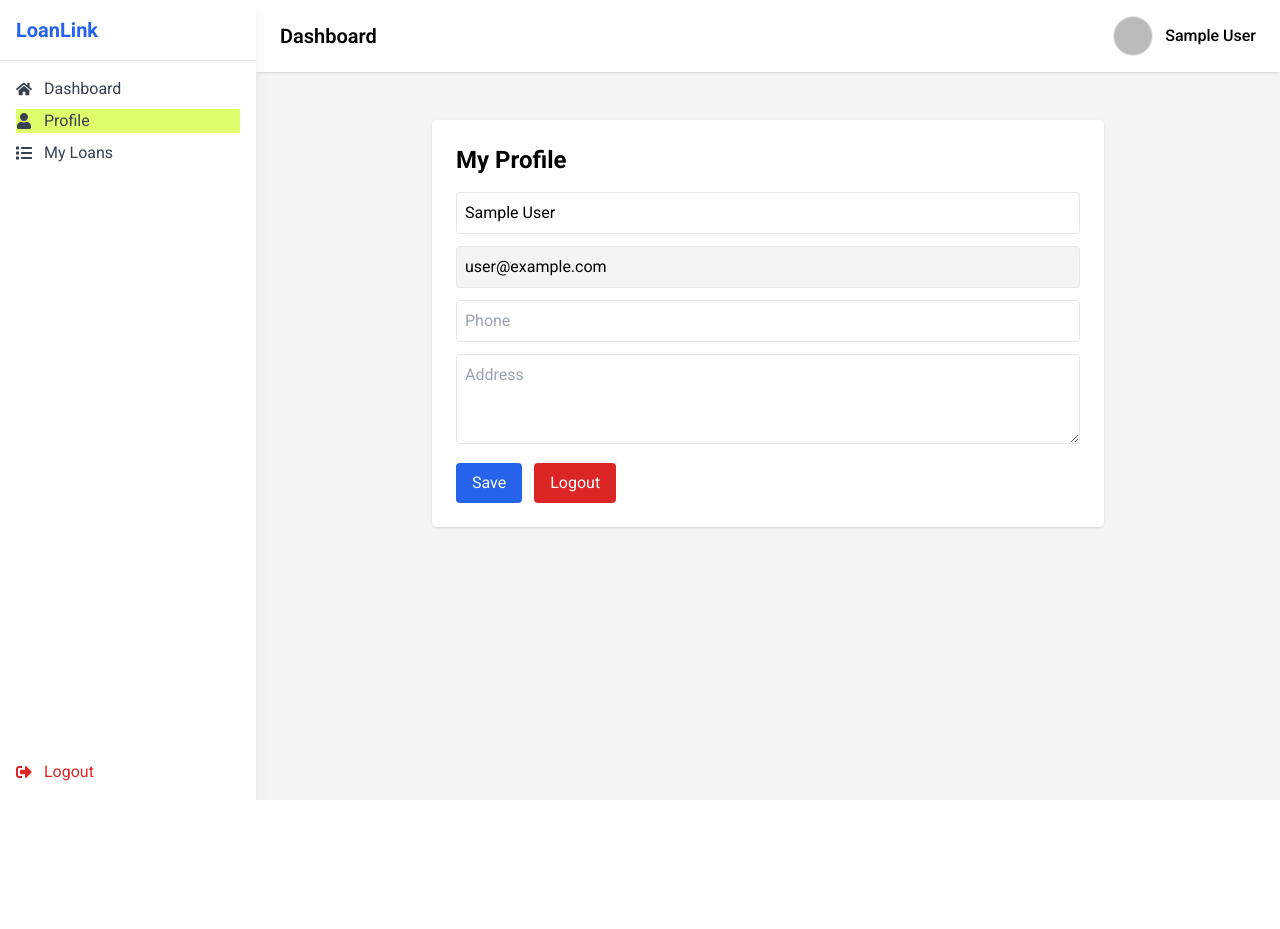
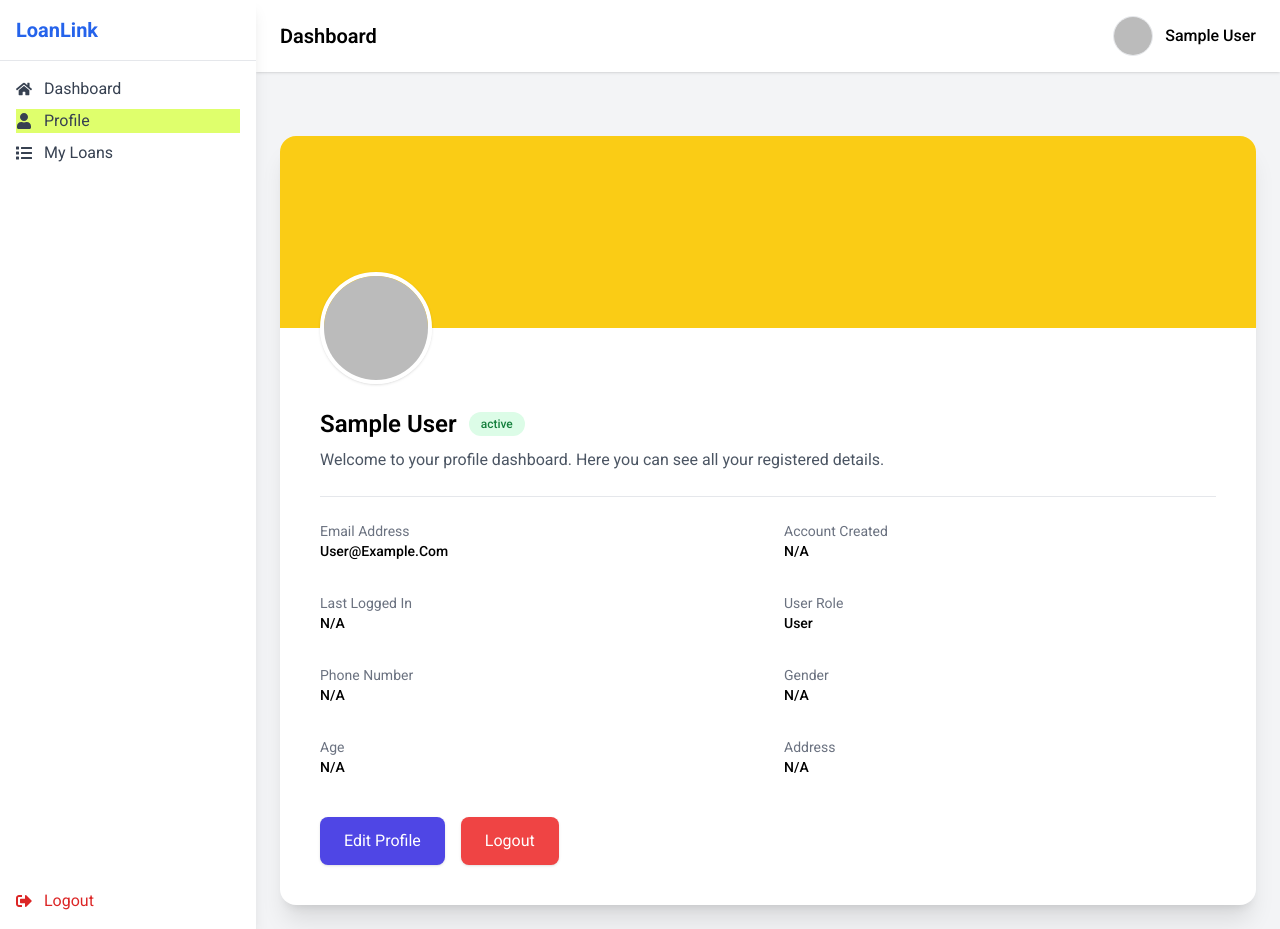
Before and after one commit to mursalin35/LoanLink-Client, a React (Vite) app: page /dashboard/profile in a window 1280 px wide. Before the commit the page ends 800 px from the top, so only its background shows below. Built offline with nearby package versions, Linux system fonts and the light colour scheme; no server answers; sample sign-in values are in the browser's storage.

Commit message:
profile more details added

```diff
--- a/src/pages/Dashboard/MyProfile.jsx
+++ b/src/pages/Dashboard/MyProfile.jsx
@@ -1,4 +1,4 @@
-import React, { useState, useEffect } from "react";
+import React, { useEffect, useState } from "react";
 import useAuth from "../../hooks/useAuth";
 import useAxiosSecure from "../../hooks/useAxiosSecure";
 import { toast } from "react-toastify";
@@ -6,120 +6,112 @@ import { toast } from "react-toastify";
 const Profile = () => {
   const { user, logout } = useAuth();
   const axiosSecure = useAxiosSecure();
-  const [profile, setProfile] = useState({
-    name: "",
-    email: "",
-    phone: "",
-    address: "",
-  });
+
+  const [profile, setProfile] = useState(null);
   const [loading, setLoading] = useState(true);
 
-  // Fetch profile data
   useEffect(() => {
-    if (user) {
-      (async () => {
-        try {
-          const res = await axiosSecure.get(`/users/${user.email}`);
-          if (res.data) {
-            setProfile({
-              name: res.data.name || user.displayName || "",
-              email: res.data.email || user.email,
-              phone: res.data.phone || "",
-              address: res.data.address || "",
-            });
-          } else {
-            setProfile({
-              name: user.displayName || "",
-              email: user.email,
-              phone: "",
-              address: "",
-            });
-          }
-        } catch (err) {
-          setProfile({
-            name: user.displayName || "",
-            email: user.email,
-            phone: "",
-            address: "",
-          });
-        } finally {
-          setLoading(false);
-        }
-      })();
-    }
+    if (!user) return;
+
+    const loadProfile = async () => {
+      try {
+        const { data } = await axiosSecure.get(`/users/${user.email}`);
+        setProfile(data);
+      } catch {
+        setProfile({
+          name: user?.displayName || "User",
+          email: user?.email,
+          role: "user",
+          status: "active",
+        });
+      } finally {
+        setLoading(false);
+      }
+    };
+
+    loadProfile();
   }, [user, axiosSecure]);
 
-  const handleChange = (e) =>
-    setProfile((prev) => ({ ...prev, [e.target.name]: e.target.value }));
-
-  const handleSave = async () => {
-    try {
-      const res = await axiosSecure.patch(
-        `/users/profile/${user.email}`,
-        profile
-      );
-      setProfile(res.data);
-      toast.success("Profile updated successfully");
-    } catch (err) {
-      toast.error("Failed to update profile");
-    }
-  };
-
-  const handleLogout = async () => {
-    try {
-      await logout();
-      toast.success("Logged out successfully");
-    } catch {
-      toast.error("Logout failed");
-    }
-  };
-
-  if (loading) return <p>Loading profile...</p>;
+  if (loading) {
+    return <p className="text-center mt-10">Loading profile...</p>;
+  }
 
   return (
-    <div className="max-w-2xl p-6 bg-white rounded shadow mx-auto mt-6">
-      <h2 className="text-2xl font-bold mb-4">My Profile</h2>
+    <div className="max-w-5xl mx-auto mt-10 bg-white rounded-2xl shadow-xl overflow-hidden">
 
-      <div className="space-y-3">
-        <input
-          name="name"
-          value={profile.name}
-          onChange={handleChange}
-          placeholder="Name"
-          className="w-full border p-2 rounded"
-        />
-        <input
-          name="email"
-          value={profile.email}
-          readOnly
-          className="w-full border p-2 rounded bg-gray-100"
-        />
-        <input
-          name="phone"
-          value={profile.phone}
-          onChange={handleChange}
-          placeholder="Phone"
-          className="w-full border p-2 rounded"
-        />
-        <textarea
-          name="address"
-          value={profile.address}
-          onChange={handleChange}
-          placeholder="Address"
-          className="w-full border p-2 rounded"
-          rows={3}
-        />
+      {/* COVER */}
+      <div className="h-48 bg-yellow-400 relative">
+        <div className="absolute -bottom-14 left-10">
+          <img
+            src={user?.photoURL || "https://i.ibb.co/2kR8YzC/user.png"}
+            alt="Profile"
+            className="w-28 h-28 rounded-full border-4 border-white object-cover shadow"
+          />
+        </div>
+      </div>
 
-        <div className="flex gap-3 mt-3">
+      {/* CONTENT */}
+      <div className="pt-20 px-10 pb-10">
+        <div className="flex items-center gap-3 mb-2">
+          <h2 className="text-2xl font-semibold">{profile?.name}</h2>
+
+          <span
+            className={`px-3 py-1 text-xs rounded-full font-medium ${
+              profile?.status === "active"
+                ? "bg-green-100 text-green-700"
+                : "bg-gray-200 text-gray-600"
+            }`}
+          >
+            {profile?.status || "inactive"}
+          </span>
+        </div>
+
+        <p className="text-gray-600 mb-6">
+          Welcome to your profile dashboard. Here you can see all your registered details.
+        </p>
+
+        <hr className="mb-6" />
+
+        {/* INFO GRID */}
+        <div className="grid grid-cols-1 md:grid-cols-2 gap-8 text-sm">
+          <Info label="Email Address" value={profile?.email} />
+          <Info
+            label="Account Created"
+            value={
+              profile?.createdAt
+                ? new Date(profile.createdAt).toLocaleDateString()
+                : "N/A"
+            }
+          />
+          <Info
+            label="Last Logged In"
+            value={
+              user?.metadata?.lastSignInTime
+                ? new Date(user.metadata.lastSignInTime).toLocaleDateString()
+                : "N/A"
+            }
+          />
+          <Info label="User Role" value={profile?.role || "user"} />
+          <Info label="Phone Number" value={profile?.phone || "N/A"} />
+          <Info label="Gender" value={profile?.gender || "N/A"} />
+          <Info label="Age" value={profile?.age || "N/A"} />
+          <Info label="Address" value={profile?.address || "N/A"} />
+        </div>
+
+        {/* ACTIONS */}
+        <div className="mt-10 flex flex-wrap gap-4">
           <button
-            onClick={handleSave}
-            className="bg-blue-600 text-white px-4 py-2 rounded"
+            className="px-6 py-3 bg-indigo-600 text-white rounded-lg shadow hover:bg-indigo-700 transition"
           >
-            Save
+            Edit Profile
           </button>
+
           <button
-            onClick={handleLogout}
-            className="bg-red-600 text-white px-4 py-2 rounded"
+            onClick={async () => {
+              await logout();
+              toast.success("Logged out successfully");
+            }}
+            className="px-6 py-3 bg-red-500 text-white rounded-lg shadow hover:bg-red-600 transition"
           >
             Logout
           </button>
@@ -129,4 +121,12 @@ const Profile = () => {
   );
 };
 
+/* Reusable Info Component */
+const Info = ({ label, value }) => (
+  <div>
+    <p className="text-gray-500">{label}</p>
+    <p className="font-medium capitalize">{value}</p>
+  </div>
+);
+
 export default Profile;
```
